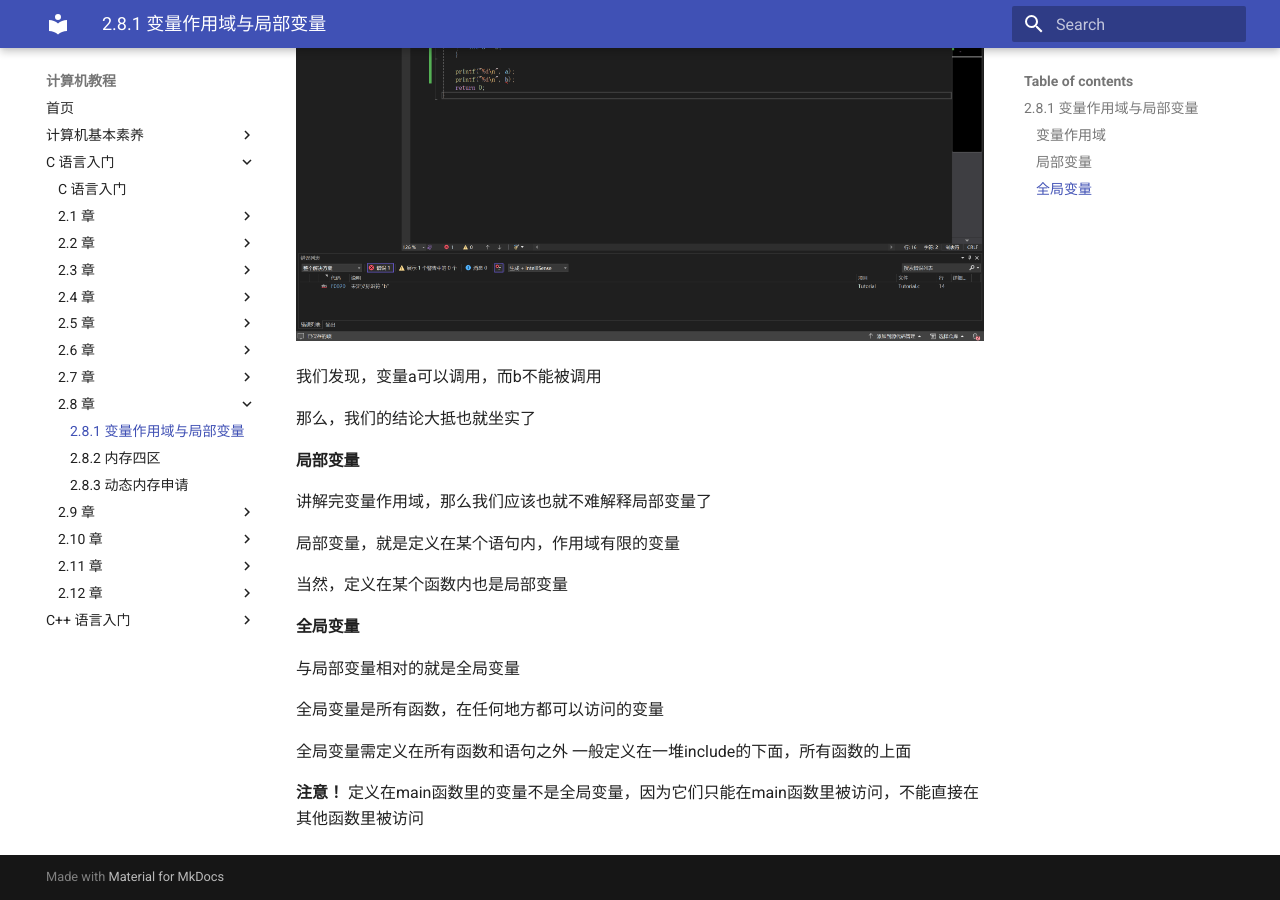
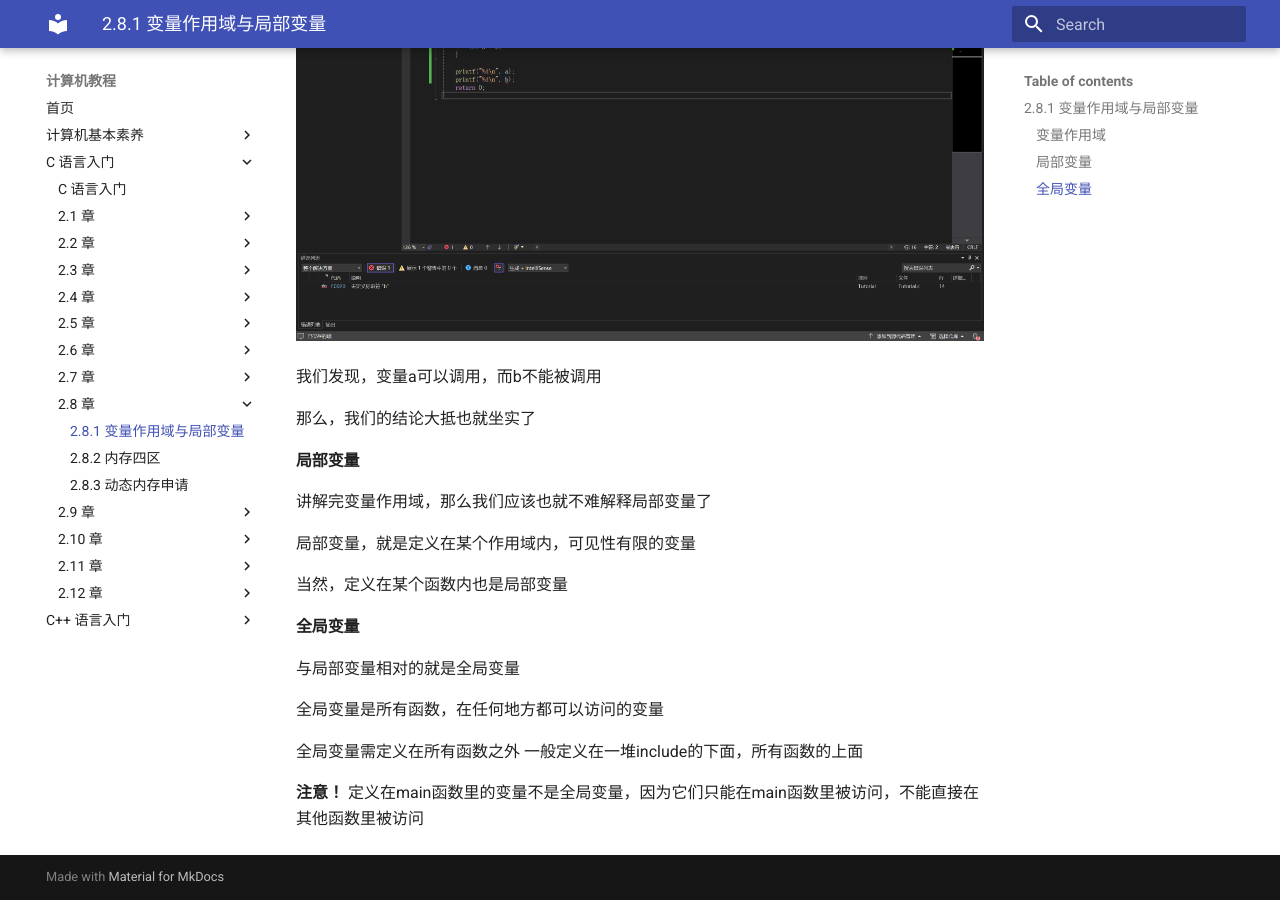
Before and after one commit to Muhamia/computer-tutorials, an MkDocs documentation site: the page built from docs/programming-language-c/2.8/2.8.1.md, in a window 1280 px wide and 900 px high, scrolled down 2129 px. Built offline with MkDocs 1.6.1 and Material for MkDocs 9.7.7, drawn with Linux system fonts in a browser that asks for light colours.

Commit message:
为 2.8.1 纠错

```diff
--- a/docs/programming-language-c/2.8/2.8.1.md
+++ b/docs/programming-language-c/2.8/2.8.1.md
@@ -52,7 +52,7 @@
 
 讲解完变量作用域，那么我们应该也就不难解释局部变量了
 
-局部变量，就是定义在某个语句内，作用域有限的变量
+局部变量，就是定义在某个作用域内，可见性有限的变量
 
 当然，定义在某个函数内也是局部变量
 
@@ -62,7 +62,7 @@
 
 全局变量是所有函数，在任何地方都可以访问的变量
 
-全局变量需定义在所有函数和语句之外
+全局变量需定义在所有函数之外
 一般定义在一堆include的下面，所有函数的上面
 
 **注意！** 定义在main函数里的变量不是全局变量，因为它们只能在main函数里被访问，不能直接在其他函数里被访问
```
